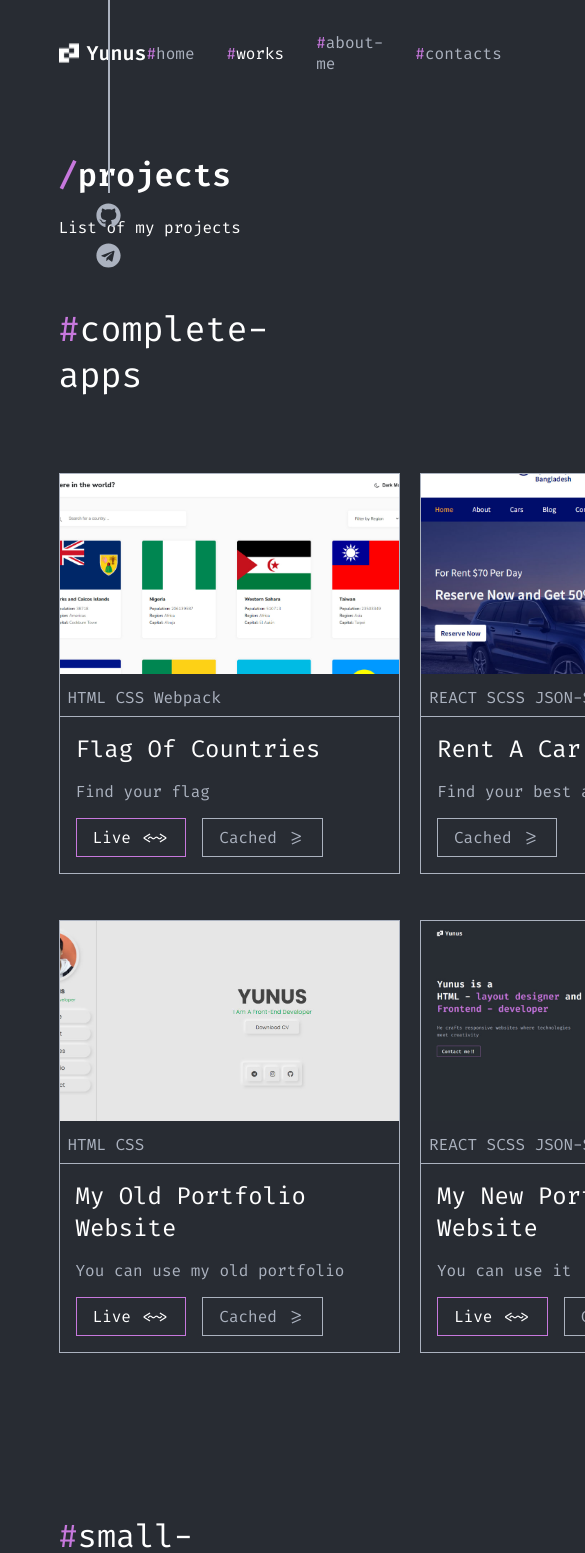
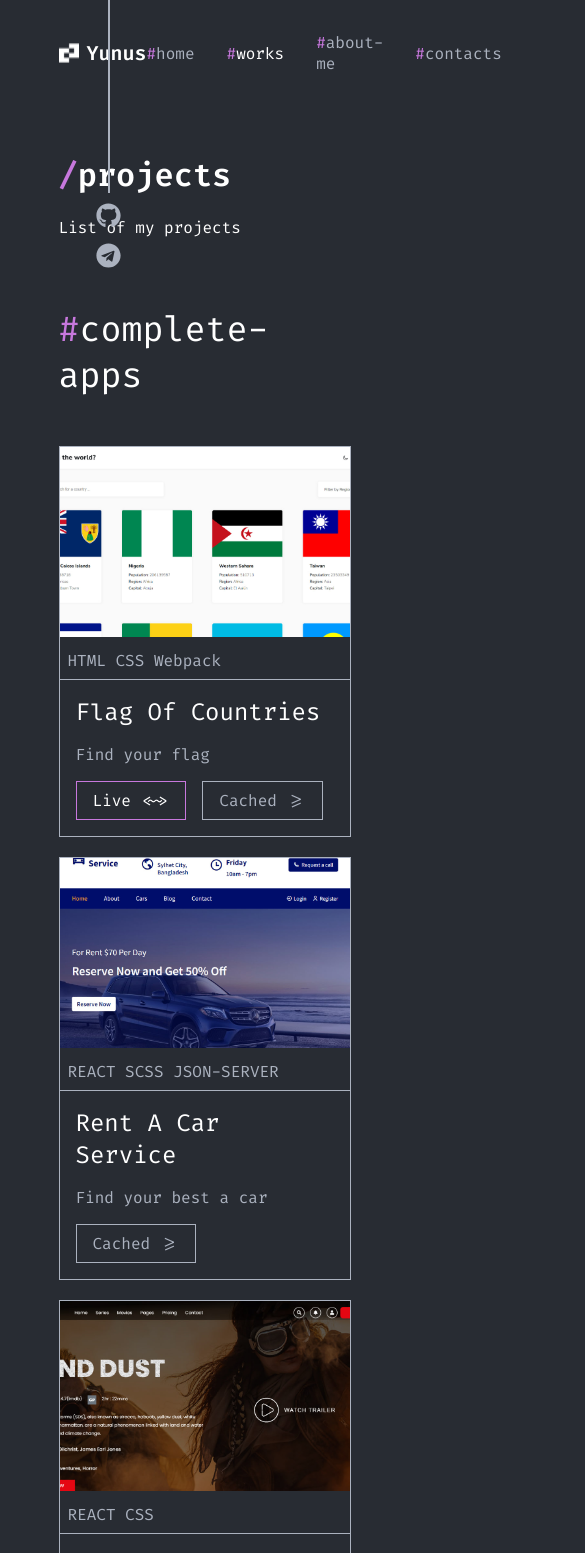
Before and after one commit to theyuunus/Portfolio, a React (Create React App) app: page /works in a window 390 px wide. Shown: the top 1553 px of the page, 585 px wide, since content can reach past the window. Built offline with nearby package versions, Linux system fonts and the light colour scheme; data requests are answered from the project's data file.

Commit message:
#fix #add media #Projects

```diff
--- a/src/components/Projects/Projects.scss
+++ b/src/components/Projects/Projects.scss
@@ -51,6 +51,7 @@
         gap: 20px;
 
         &-card {
+            max-width: 340.5px;
             margin: auto;
             border: 1px solid var(--gray, #ABB2BF);
 
@@ -111,3 +112,24 @@
         }
     }
 }
+
+@media only screen and (max-width: 1383px) {
+    .projects-cards {
+        display: grid;
+        grid-template-columns: repeat(2, 1fr);
+    }
+}
+
+@media only screen and (max-width: 765px) {
+    .projects-cards {
+        display: grid;
+        grid-template-columns: repeat(1, 1fr);
+    }
+}
+
+@media only screen and (max-width: 400px) {
+    .projects-cards-card-images-img {
+        width: 290px;
+        height: 190px;
+    }
+}
```
